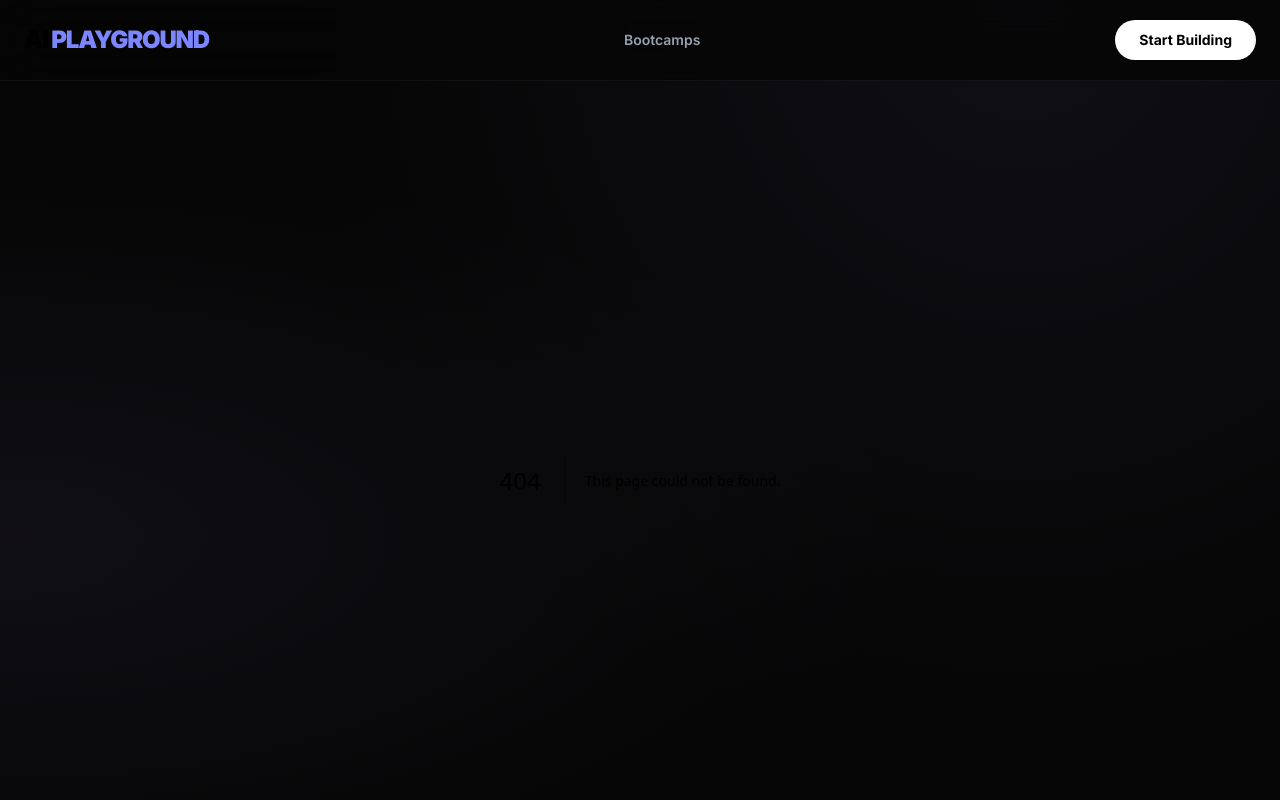
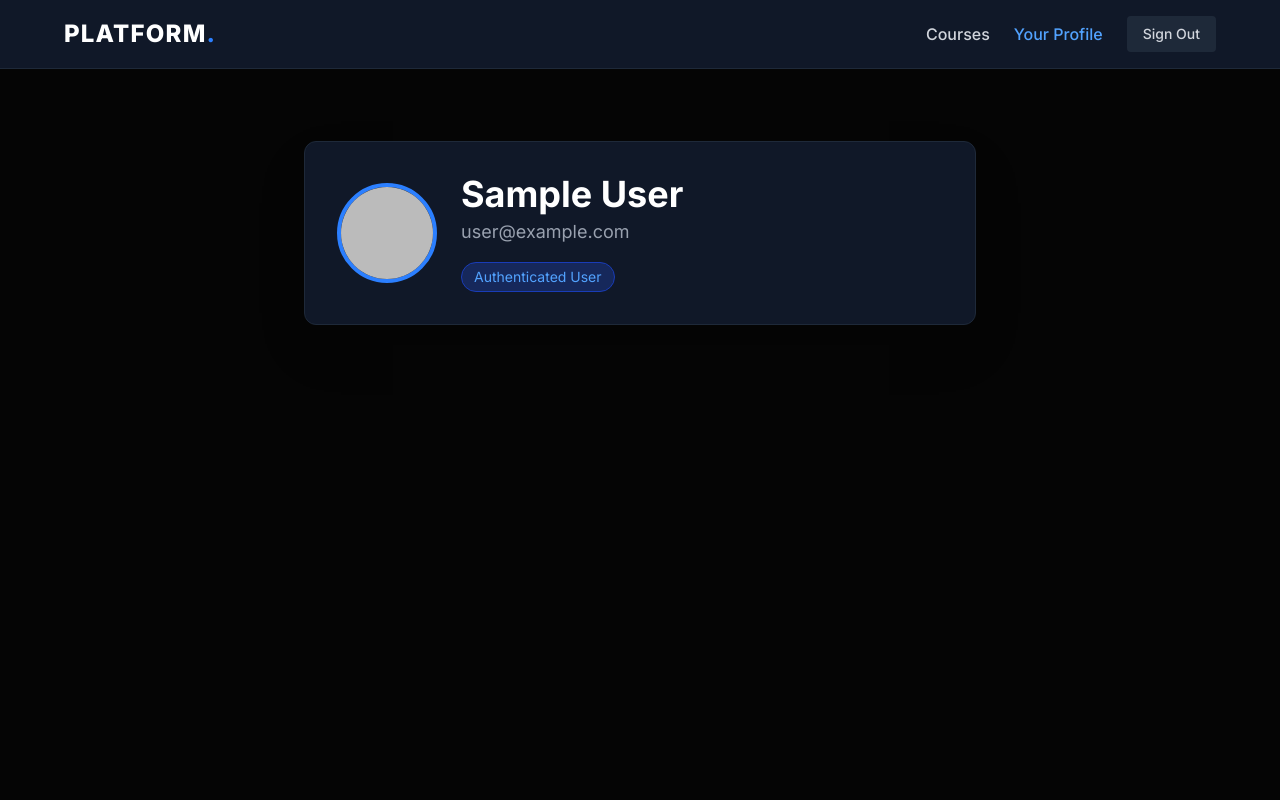
Before and after one commit to Aryan45-code/ai-playground, a Next.js app: page /profile in a window 1280 px wide. Before the commit this address had no page. Shown: the top 800 px of the page. Built offline with nearby package versions, Linux system fonts and the light colour scheme; no server answers; sample sign-in values are in the browser's storage.

Commit message:
Fixed Navbar folder location

```diff
--- /dev/null
+++ b/app/Providers.tsx
@@ -0,0 +1,7 @@
+"use client";
+
+import { SessionProvider } from "next-auth/react";
+
+export function Providers({ children }: { children: React.ReactNode }) {
+  return <SessionProvider>{children}</SessionProvider>;
+}
--- /dev/null
+++ b/app/components/Navbar.tsx
@@ -0,0 +1,43 @@
+"use client";
+import Link from "next/link";
+import { useSession, signOut } from "next-auth/react";
+
+export default function Navbar() {
+  const { data: session } = useSession();
+
+  return (
+    <nav className="w-full bg-gray-900 border-b border-gray-800 p-4">
+      <div className="max-w-6xl mx-auto flex justify-between items-center">
+        {/* Logo / Home Link */}
+        <Link href="/" className="text-2xl font-extrabold text-white tracking-wider">
+          PLATFORM<span className="text-blue-500">.</span>
+        </Link>
+
+        {/* Dynamic Navigation Tabs */}
+        <div className="flex items-center space-x-6 text-gray-300 font-medium">
+          <Link href="/course" className="hover:text-white transition">Courses</Link>
+
+          {session ? (
+            <>
+              <Link href="/profile" className="hover:text-white transition text-blue-400">
+                Your Profile
+              </Link>
+              <button
+                onClick={() => signOut({ callbackUrl: '/' })}
+                className="bg-gray-800 px-4 py-2 rounded text-sm hover:bg-gray-700 transition"
+              >
+                Sign Out
+              </button>
+            </>
+          ) : (
+            <Link href="/login">
+              <button className="bg-blue-600 text-white px-5 py-2 rounded-lg hover:bg-blue-700 transition">
+                Login
+              </button>
+            </Link>
+          )}
+        </div>
+      </div>
+    </nav>
+  );
+}
--- a/app/layout.tsx
+++ b/app/layout.tsx
@@ -1,50 +1,31 @@
-import type { Metadata } from 'next'
-import { Inter } from 'next/font/google'
-import './globals.css'
-import Link from 'next/link'
+import type { Metadata } from "next";
+import { Inter } from "next/font/google";
+import "./globals.css";
+import { Providers } from "./Providers";
+import Navbar from "./components/Navbar";
 
-const inter = Inter({ subsets: ['latin'] })
+const inter = Inter({ subsets: ["latin"] });
 
 export const metadata: Metadata = {
-  title: 'The AI Playground | Master Robotics & AI',
-  description: 'An entry-level bootcamp for students and professionals to build real engineering projects.',
-}
+  title: "Student Platform",
+  description: "Enroll in our exclusive programs",
+};
 
 export default function RootLayout({
   children,
-}: {
-  children: React.ReactNode
-}) {
+}: Readonly<{
+  children: React.ReactNode;
+}>) {
   return (
-    <html lang="en" className="scroll-smooth">
-      <body className={`${inter.className} bg-[#050505] text-slate-50 antialiased selection:bg-indigo-500 selection:text-white mesh-bg`}>
-
-        {/* GLOBAL NAVIGATION */}
-        <nav className="fixed w-full z-50 top-0 backdrop-blur-xl bg-[#050505]/80 border-b border-white/5">
-          <div className="max-w-7xl mx-auto px-6 h-20 flex items-center justify-between">
-            <Link href="/" className="text-2xl font-black tracking-tighter flex items-center gap-2">
-              <span>AI <span className="text-indigo-400">PLAYGROUND</span></span>
-            </Link>
-            <div className="hidden md:flex gap-8 text-sm font-semibold text-gray-400">
-              <Link href="/#bootcamps" className="hover:text-white transition">Bootcamps</Link>
-            </div>
-            <Link href="/courses/ai-playground" className="bg-white text-black px-6 py-2.5 rounded-full text-sm font-bold hover:bg-gray-200 transition transform hover:scale-105">
-              Start Building
-            </Link>
-          </div>
-        </nav>
-
-        {/* PAGE CONTENT */}
-        <main className="pt-20">
-          {children}
-        </main>
-
-        {/* GLOBAL FOOTER */}
-        <footer className="border-t border-white/10 bg-[#050505] py-12 text-center text-gray-500 mt-20">
-          <p className="text-sm">&copy; 2026 The AI Playground. All rights reserved.</p>
-        </footer>
-
+    <html lang="en">
+      <body className={`${inter.className} bg-black text-white min-h-screen`}>
+        <Providers>
+          <Navbar /> {/* This puts the menu at the top of every page! */}
+          <main className="pt-8">
+            {children}
+          </main>
+        </Providers>
       </body>
     </html>
-  )
+  );
 }
--- /dev/null
+++ b/app/profile/page.tsx
@@ -0,0 +1,43 @@
+"use client";
+import { useSession } from "next-auth/react";
+import { redirect } from "next/navigation";
+import Image from "next/image";
+
+export default function ProfilePage() {
+  const { data: session, status } = useSession();
+
+  // If NextAuth is still checking their badge, show a loading screen
+  if (status === "loading") {
+    return <div className="min-h-screen flex items-center justify-center">Loading profile...</div>;
+  }
+
+  // If they are not logged in, kick them back to the login page
+  if (status === "unauthenticated") {
+    redirect("/login");
+  }
+
+  return (
+    <div className="min-h-screen flex flex-col items-center p-10">
+      <div className="bg-gray-900 border border-gray-800 rounded-xl p-8 max-w-2xl w-full flex items-center space-x-6 shadow-2xl">
+        {/* Display their Google Profile Picture */}
+        {session?.user?.image && (
+          <Image
+            src={session.user.image}
+            alt="Profile"
+            width={100}
+            height={100}
+            className="rounded-full border-4 border-blue-500"
+          />
+        )}
+
+        <div>
+          <h1 className="text-4xl font-bold text-white mb-1">{session?.user?.name}</h1>
+          <p className="text-gray-400 text-lg">{session?.user?.email}</p>
+          <div className="mt-4 inline-block bg-blue-900/50 text-blue-400 border border-blue-800 px-3 py-1 rounded-full text-sm">
+            Authenticated User
+          </div>
+        </div>
+      </div>
+    </div>
+  );
+}
```
